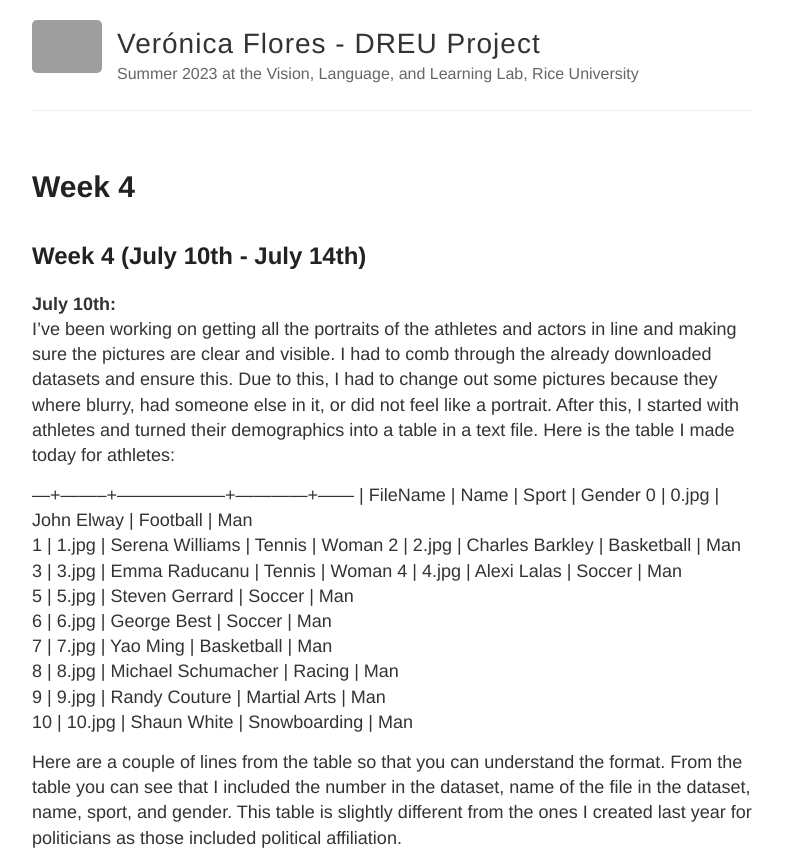
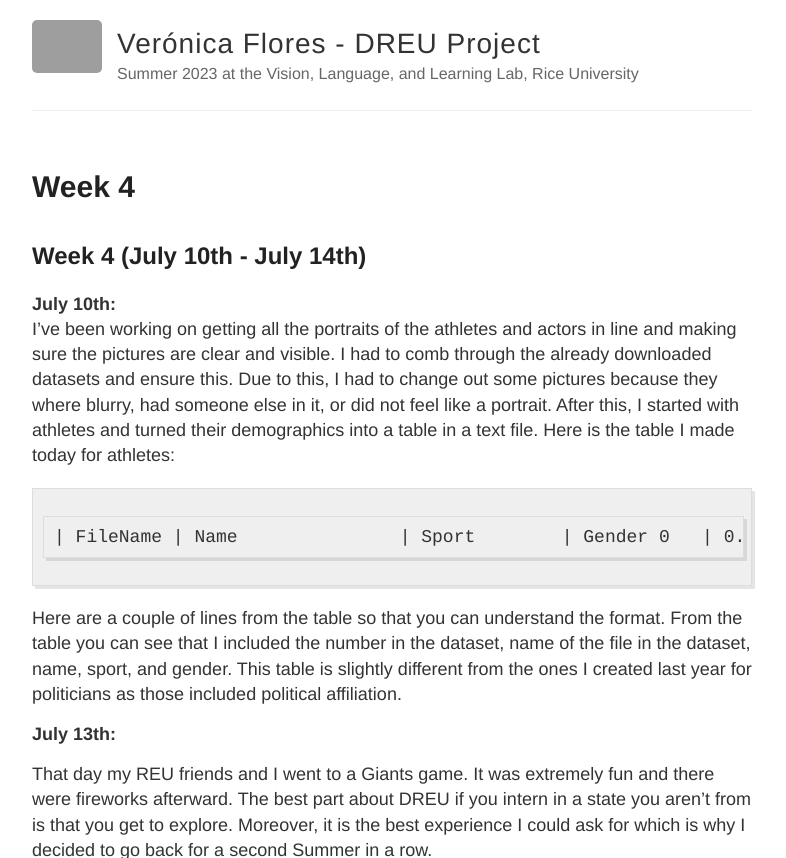
Before and after one commit to veronicaflores/dreusummer2023, a Jekyll site: the page built from _posts/2023-07-10-week4.md, in a window 1280 px wide. Shown: the top 858 px of the page, without its empty margins (248-1034 px from the left). Built offline with Jekyll 4.4.1, drawn with Linux system fonts in a browser that asks for light colours; some of the changed text lies outside the part shown; grey boxes are pictures that could not be loaded.

Commit message:
Update 2023-07-10-week4.md

```diff
--- a/_posts/2023-07-10-week4.md
+++ b/_posts/2023-07-10-week4.md
@@ -8,7 +8,6 @@ title: Week 4
 **July 10th:**
 I've been working on getting all the portraits of the athletes and actors in line and making sure the pictures are clear and visible. I had to comb through the already downloaded datasets and ensure this. Due to this, I had to change out some pictures because they where blurry, had someone else in it, or did not feel like a portrait. After this, I started with athletes and turned their demographics into a table in a text file. Here is the table I made today for athletes:
 
----+--------+------------------+------------+------
     | FileName | Name               | Sport        | Gender
 0   | 0.jpg    | John Elway         | Football     | Man
 1   | 1.jpg    | Serena Williams    | Tennis       | Woman
@@ -23,3 +22,16 @@ I've been working on getting all the portraits of the athletes and actors in lin
 10  | 10.jpg   | Shaun White        | Snowboarding | Man
 
 Here are a couple of lines from the table so that you can understand the format. From the table you can see that I included the number in the dataset, name of the file in the dataset, name, sport, and gender. This table is slightly different from the ones I created last year for politicians as those included political affiliation.
+
+**July 13th:**
+
+That day my REU friends and I went to a Giants game. It was extremely fun and there were fireworks afterward. The best part about DREU if you intern in a state you aren't from is that you get to explore. Moreover, it is the best experience I could ask for which is why I decided to go back for a second Summer in a row.
+
+<p float="left">
+  <img src="https://github.com/veronicaflores/dreusummer2023/assets/52052151/cb31a901-037c-4f61-922e-091842f9a328" width="300" />
+  <img src="https://github.com/veronicaflores/dreusummer2023/assets/52052151/5056d1ca-8c46-456c-aaf1-f3c47ef79d64" width="300" />
+</p>
+
+TO-DO FOR NEXT WEEK
+1. Finish Demographics for athletes
+2. Begin running the Base tests on your new images from the Dataset
```
